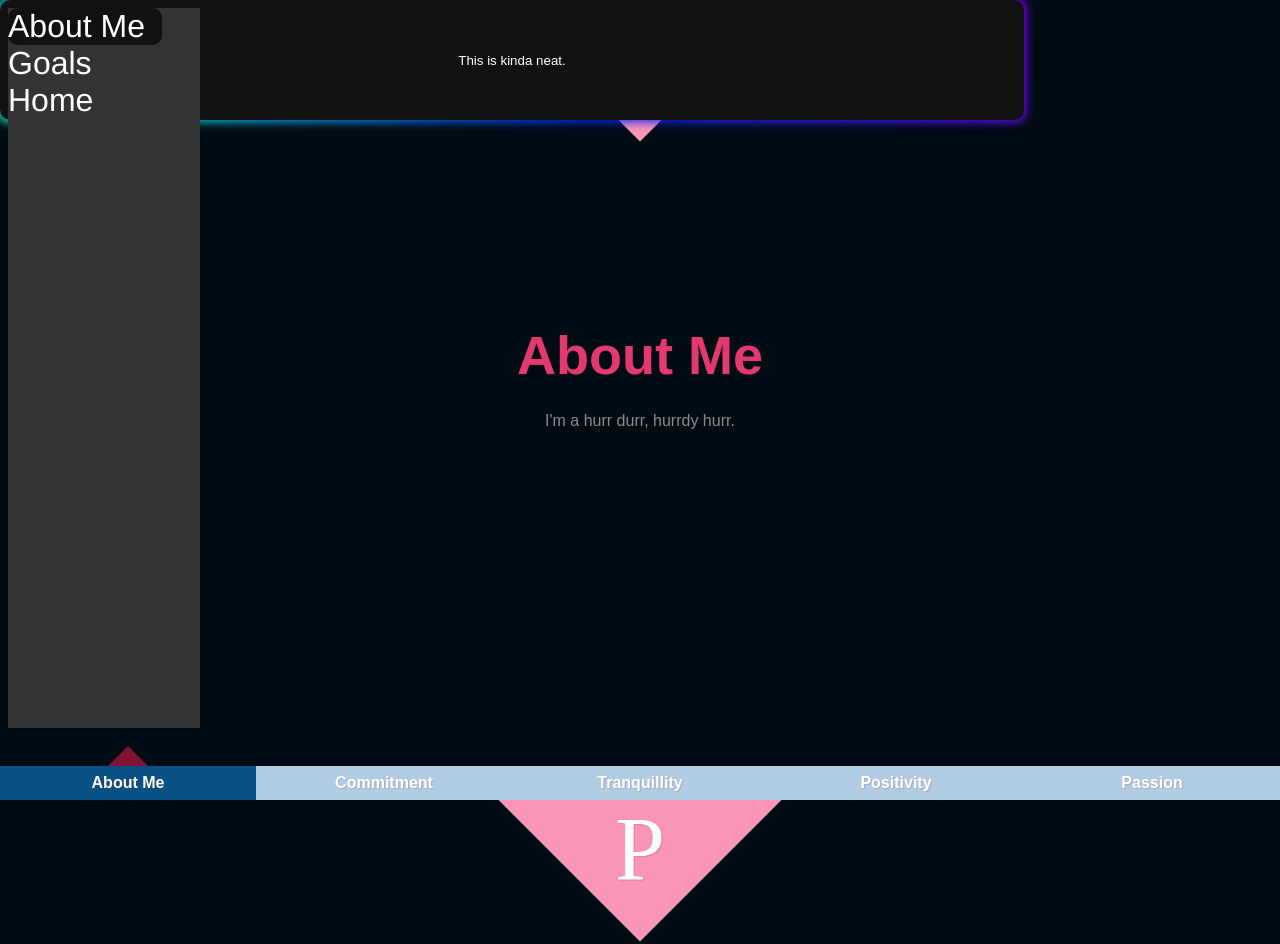
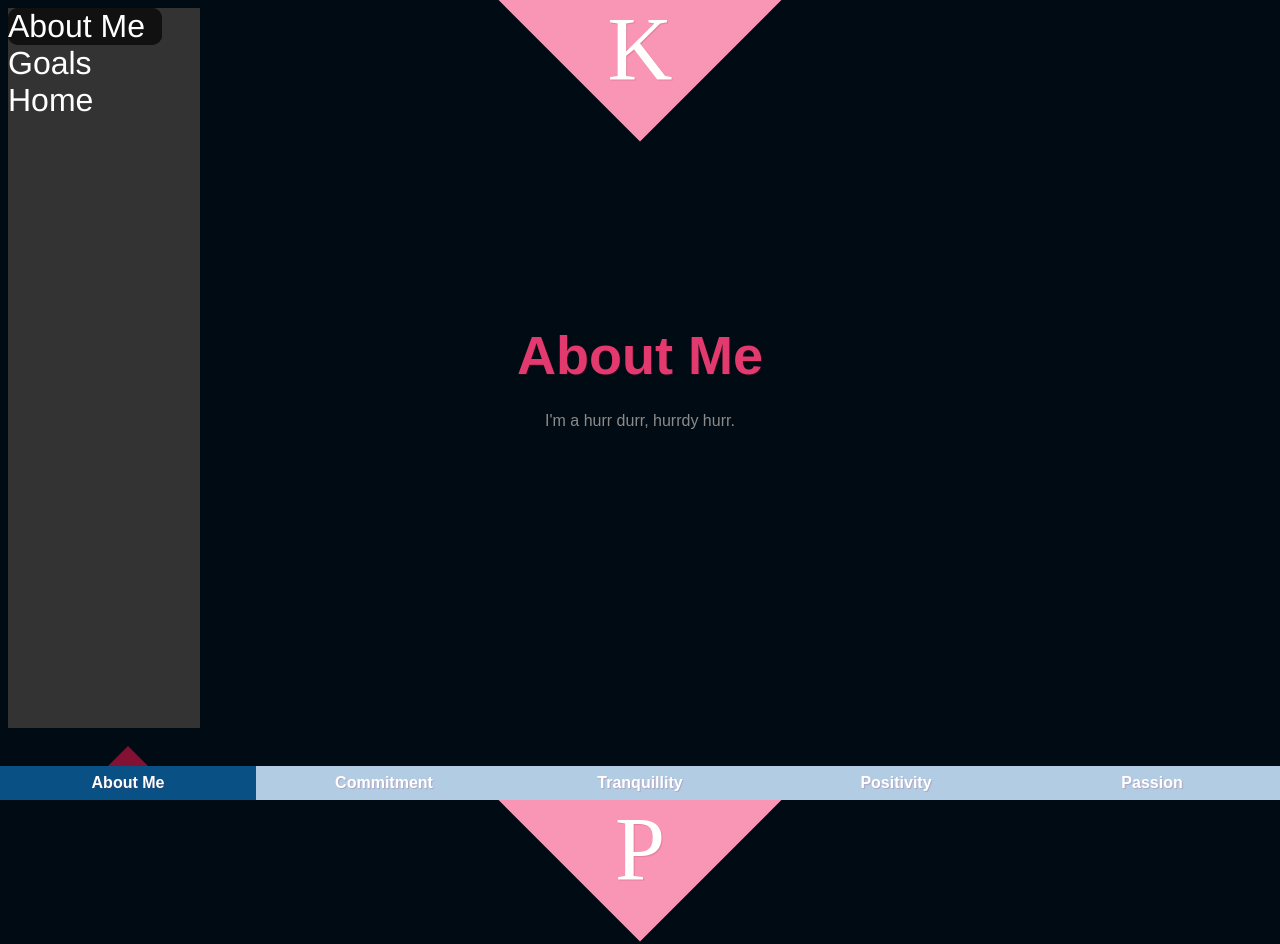
Before and after one commit to BernbarkProfessional/BernbarkProfessional.github.io, a plain HTML site: page animated_layout.html in a window 1280 px wide. Shown: the top 944 px of the page. Drawn offline with Linux system fonts and the light colour scheme.

Commit message:
Update animated_layout.html

```diff
--- a/animated_layout.html
+++ b/animated_layout.html
@@ -163,7 +163,6 @@
 						<div class="st-deco" data-icon="K"></div>
 						<h2>About Me</h2>
 						<p>I'm a hurr durr, hurrdy hurr.</p>
-						<button class="glow-on-hover animated_button" type="button">This is kinda neat.</button>
 					</section>
 
 					<section class="st-panel" id="st-panel-2">
```
